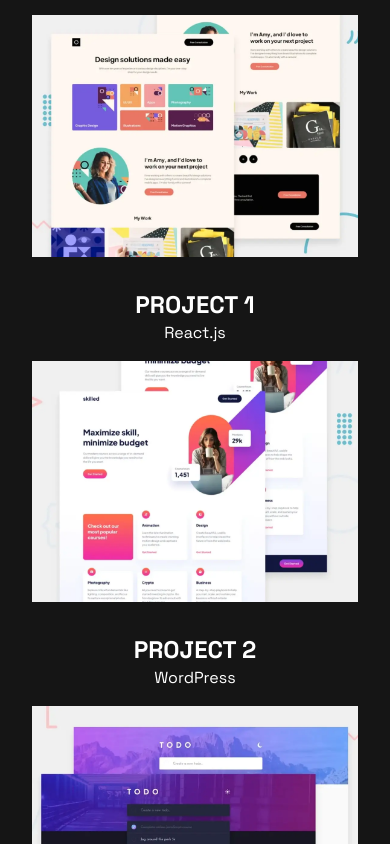
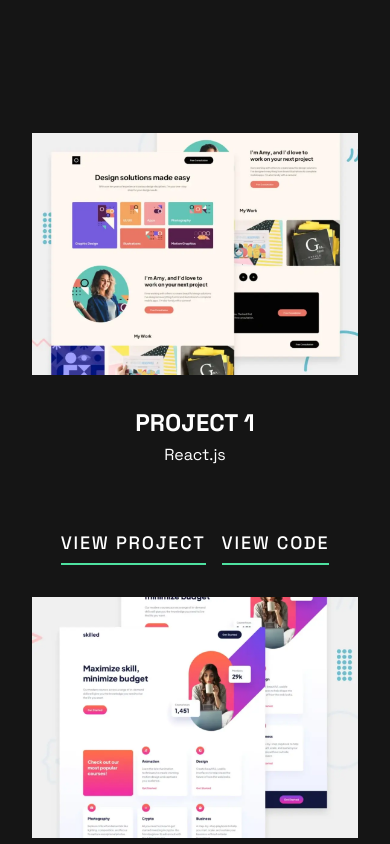
Before and after one commit to jwright90/portfolio-next.js, a Next.js app: page / in a window 390 px wide. Shown: the part 1480-2324 px from the top of the page. Built offline with nearby package versions, Linux system fonts and the light colour scheme.

Commit message:
add links to projects and create button component

```diff
--- /dev/null
+++ b/components/Button.js
@@ -0,0 +1,28 @@
+const Button = ({ text, css, link = "", handleClick }) => {
+
+  if (!link) {
+    return (
+      <button
+        className={`${css} uppercase mt-12 py-4 text-base tracking-widest border-b-2 border-green hover:text-green hover:cursor-pointer`}
+        onClick={handleClick}
+      >
+        {text}
+      </button>
+    )
+  }
+
+  else {
+    return (
+      <a href={link} >
+        <button
+          className={`${css} uppercase mt-12 py-4 text-base tracking-widest border-b-2 border-green hover:text-green hover:cursor-pointer`}
+          onClick={handleClick}
+        >
+          {text}
+        </button>
+      </a>
+    )
+  }
+}
+
+export default Button
--- a/components/Footer.js
+++ /dev/null
@@ -1,20 +0,0 @@
-import Image from "next/image"
-
-const Footer = () => {
-  return (
-    <section className="grid grid-cols-12 grid-rows-2 md:grid-rows-1 py-8 justify-items-center md:justify-items-start mb-4">
-      <ul className="col-span-12 md:col-span-6 col-start-1 lg:col-start-2 flex z-40">
-        <li className="mr-auto"><a className='text-m w-[170px] h-[50px]' href='#'>jasonwright</a></li>
-      </ul>
-      <ul className="col-span-12 pt-3 md:pt-0 md:col-span-3 md:col-start-11 flex z-40">
-        <li className="">
-          <a className='w-[170px] h-[50px]' target="_blank" rel="noreferrer" href='https://github.com/jwright90/'>
-            <Image src='/images/icon-github.svg' height={25} width={25} />
-          </a>
-        </li>
-      </ul>
-    </section >
-  )
-}
-
-export default Footer
--- a/components/Hero.js
+++ b/components/Hero.js
@@ -1,14 +1,10 @@
 import Border from './Border';
+import Button from './Button';
 import Image from 'next/image'
 
 
 const handleClick = () => {
   document.getElementById('contact').scrollIntoView({ behavior: 'smooth' })
-  // window.scrollTo({
-  //   left: 0,
-  //   top: document.body.scrollHeight,
-  //   behavior: 'smooth'
-  // });
 }
 
 const Hero = () => {
@@ -34,12 +30,7 @@ const Hero = () => {
           My preference is Next.js, but I&apos;m open to PHP based roles or learning a new stack.
         </p>
 
-        <button
-          className="uppercase mt-12 py-4 text-base tracking-widest border-b-2 border-green hover:text-green hover:cursor-pointer"
-          onClick={handleClick}
-        >
-          Contact Me
-        </button>
+        <Button text="Contact Me" handleClick={handleClick} />
 
       </div>
 
--- a/components/Navbar.js
+++ b/components/Navbar.js
@@ -1,5 +1,4 @@
 import { useState } from 'react'
-import Image from 'next/image'
 
 
 const Navbar = () => {
@@ -12,7 +11,12 @@ const Navbar = () => {
   return (
     <nav className="grid grid-cols-12 grid-rows-2 md:grid-rows-1 py-8 justify-items-center md:justify-items-start">
       <ul className="col-span-12 md:col-span-6 col-start-1 lg:col-start-2 flex z-40">
-        <li className="mr-auto"><a className='text-m w-[170px] h-[50px]' href='#'>jasonwright</a></li>
+        <li className="mr-auto hover:cursor-pointer">
+          <a className='text-m w-[170px] h-[50px]'
+            onClick={() => scroll({ top: 0, behavior: 'smooth' })}>
+            jasonwright
+          </a>
+        </li>
       </ul>
       <ul className="col-span-12 pt-3 md:pt-0 md:col-span-3 md:col-start-11 flex z-40 gap-6">
         <li>
@@ -29,7 +33,7 @@ const Navbar = () => {
           </a>
         </li>
         <li>
-          <a className='w-[170px] h-[50px]' target="_blank" rel="noreferrer" href='https://github.com/jwright90/'>
+          <a className='w-[170px] h-[50px]' target="_blank" rel="noreferrer" href='https://twitter.com/JWrightDev'>
             <svg
               onMouseEnter={() => setSocialFill({ ...socialFill, 'twitter': '#4EE1A0' })}
               onMouseLeave={() => setSocialFill({ ...socialFill, 'twitter': '#FFF' })}
--- a/components/Projects.js
+++ b/components/Projects.js
@@ -1,3 +1,4 @@
+import Button from './Button';
 import Thumbnail from './Thumbnaill'
 
 const projects = [
@@ -19,7 +20,11 @@ const Projects = () => {
             <div className={`col-span-12 col-start-1 lg:col-span-5 lg:col-start-${p.col} lg:row-start-${p.row} relative`} key={p.id}>
               <Thumbnail img={p.img} />
               <div className="text-m uppercase mt-8">{p.title}</div>
-              <div>{p.tags[0]}</div>
+              <div className="mt-1">{p.tags[0]}</div>
+              <div className="flex xl:hidden gap-4 md:justify-start justify-center">
+                <Button text="View Project" css="xl:hidden mt-0 md:mb-2 mb-4 text-[16px] pb-2" />
+                <Button text="View Code" css="xl:hidden mt-0 md:mb-2 mb-4 text-[16px] pb-2" />
+              </div>
             </div>
           )) :
           <div className="col-span-12 col-start-1 lg:col-span-5 lg:col-start-2 relative">
--- a/components/Thumbnaill.js
+++ b/components/Thumbnaill.js
@@ -1,12 +1,21 @@
+import Button from './Button'
 import Image from 'next/image'
 
 const Thumbnail = ({ img }) => {
   return (
-    <Image
-      src={`/images/thumbnail-project-${img}-large.webp`}
-      height={400}
-      width={650}
-    />
+    <div className="relative">
+      <div
+        className="hidden xl:flex xl:flex-col absolute justify-center items-center text-white bg-dark-200 h-[100%] w-[100%] hover:opacity-80 opacity-0 transition-all duration-200">
+        <Button text="View Project" />
+        <Button text="View Code" />
+      </div>
+      <Image
+        src={`/images/thumbnail-project-${img}-large.webp`}
+        height={400}
+        width={650}
+      />
+
+    </div>
   )
 }
 
--- a/pages/index.js
+++ b/pages/index.js
@@ -4,7 +4,6 @@ import Navbar from '../components/Navbar'
 import Projects from '../components/Projects'
 import Wrapper from '../components/layout/Wrapper'
 import Contact from '../components/Contact'
-import Footer from '../components/Footer'
 
 export default function Home() {
   return (
@@ -22,7 +21,7 @@ export default function Home() {
 
       <Wrapper bg="bg-dark-100">
         <Contact />
-        <Footer />
+        <Navbar />
       </Wrapper>
     </>
   )
```
